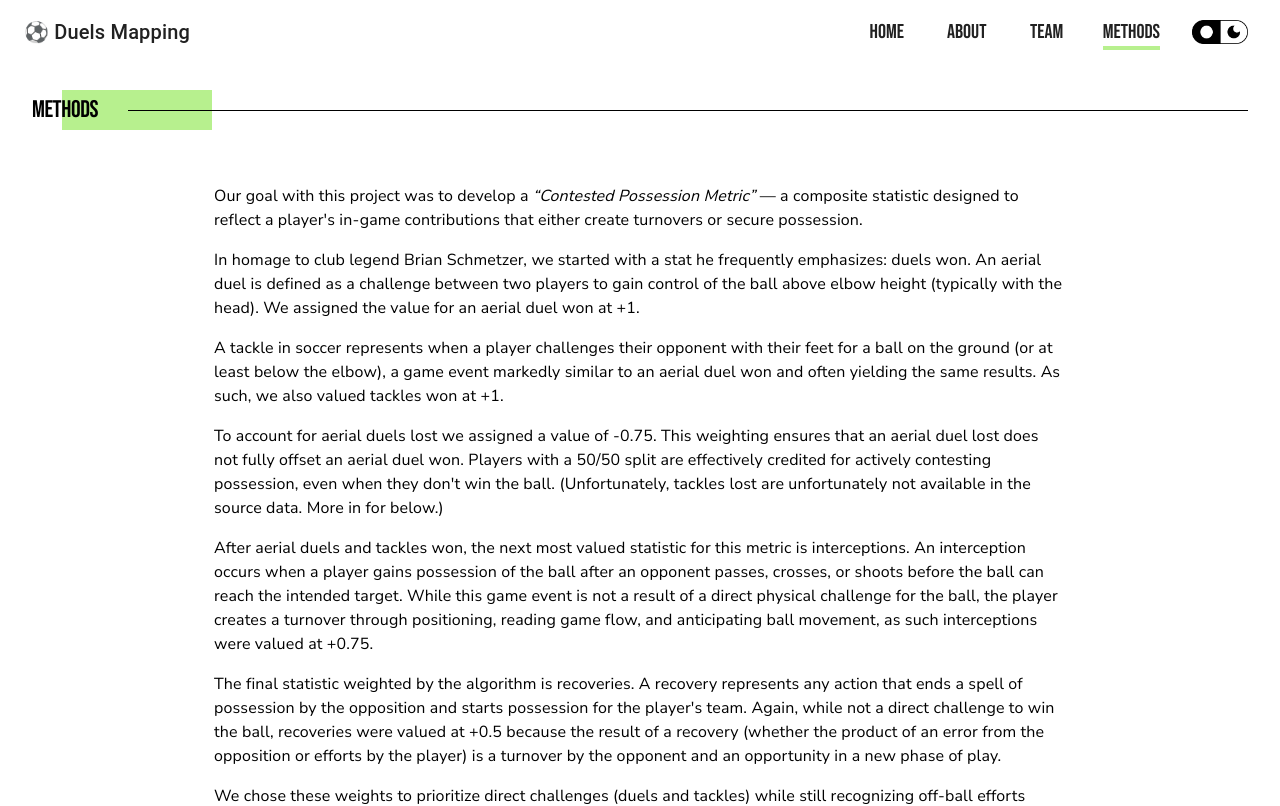
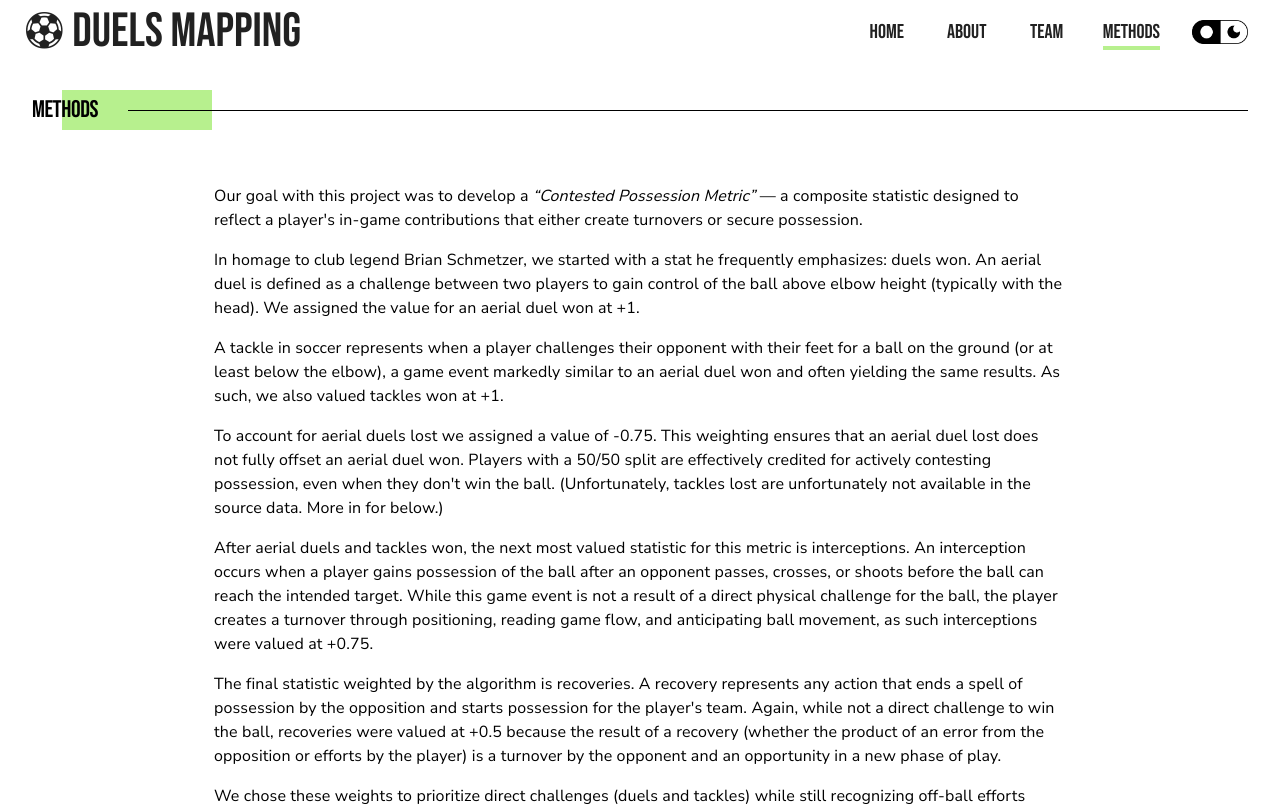
Before and after one commit to thenickedwards/duels_mapping, a Next.js app in the folder app-duels-mapping/: page /methods in a window 1280 px wide. Shown: the top 806 px of the page. Built offline with nearby package versions, Linux system fonts and the light colour scheme; what @mui/material-nextjs would draw is missing.

Commit message:
Updating main name in Nav

```diff
--- a/app-duels-mapping/app/components/NavBar.js
+++ b/app-duels-mapping/app/components/NavBar.js
@@ -70,12 +70,12 @@ export default function NavBar() {
       >
         <Toolbar>
           <Typography
-            variant="h6"
+            variant="h3"
             component={Link}
             href="/"
             sx={{ flexGrow: 1, textDecoration: "none", color: "inherit" }}
           >
-            ⚽️ Duels Mapping
+            ⚽︎ Duels Mapping
           </Typography>
 
           {isMobile ? (
```
